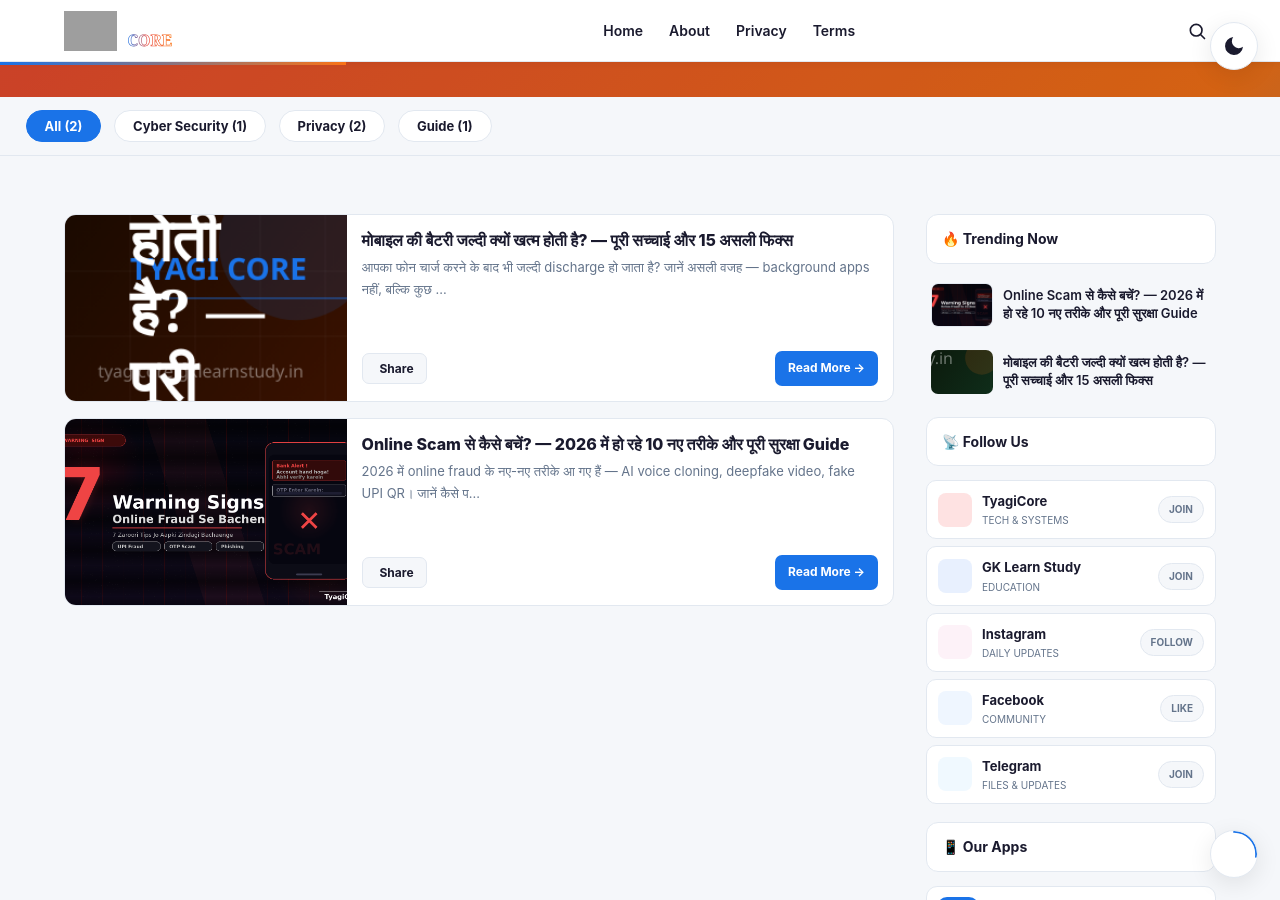
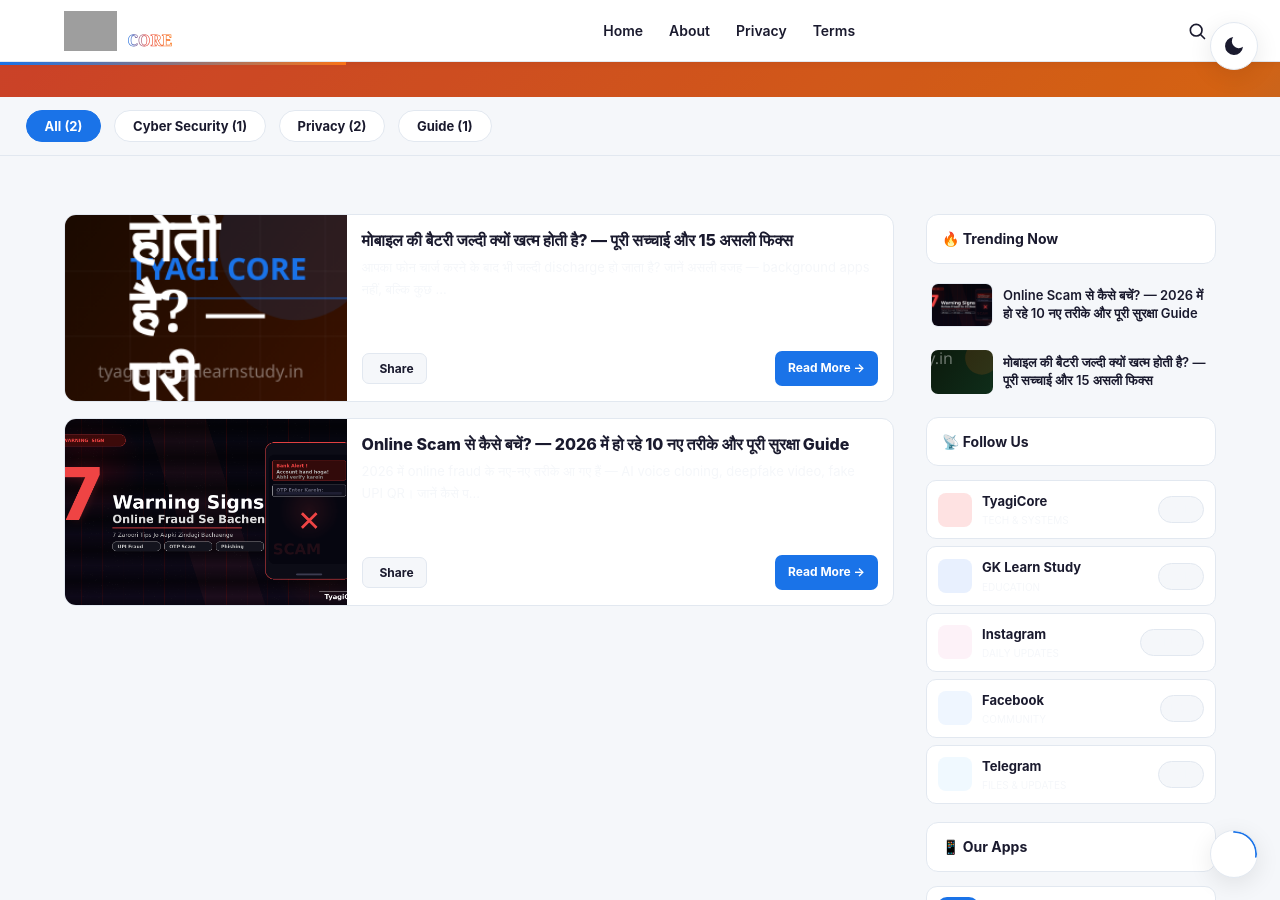
Before and after one commit to HimanshuTyagiJi/TyagiCore, a Jekyll site: the page built from index.html, in a window 1280 px wide and 900 px high, scrolled down 411 px. Built offline with Jekyll 4.4.1, drawn with Linux system fonts in a browser that asks for light colours; grey boxes are pictures that could not be loaded.

Commit message:
Update style.css

```diff
--- a/assets/css/style.css
+++ b/assets/css/style.css
@@ -10,7 +10,7 @@
   --bg:            #f5f7fa;
   --card-bg:       #ffffff;
   --text-color:    #1a1a2e;
-  --text-muted:    #64748b;
+  --text-muted:    #F5F7FA;
   --border-color:  #e2e8f0;
 
   /* Brand colors — Google palette */
```
